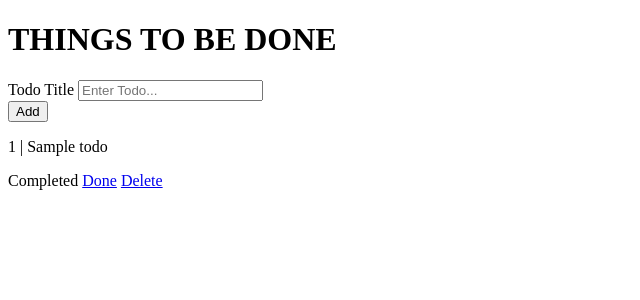
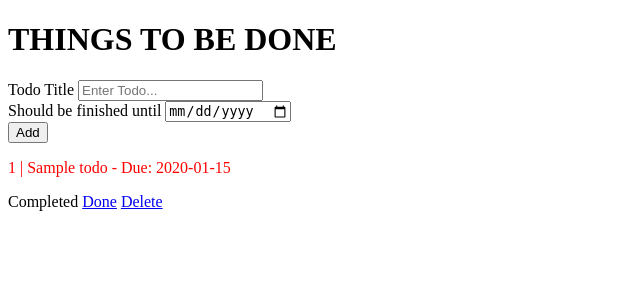
Before and after one commit to wasmachihdo/PROJEKT, a Flask app: page / in a window 1280 px wide. Shown: the top 300 px of the page, without its empty margins (0-640 px from the left). Run offline with Flask 3, Linux system fonts and the light colour scheme; tables that the repository leaves empty hold one stand-in row (values such as "Sample post").

Commit message:
Ablaufdatum und rote Schrift hinzugefügt

```diff
--- a/app.py
+++ b/app.py
@@ -22,19 +22,21 @@ class Todo(db.Model): #Tabellendaten: ID, Titel, Ablaufdatum
     complete: Mapped[bool] = mapped_column(db.Boolean, default=False)
 
 #--------------------------------------------------------------------------------------------------------------------------------------------------
-#QUERY MODELS -> 24.11
-
+#QUERY MODELS
 @app.route('/')
 def index(): #alle Tasks
     todo_list = Todo.query.all() #Liste generieren
-    return render_template("base.html", todo_list=todo_list) # HTML in Template-Dateien ausgelagert und mit render_template versendet
+    current_date = datetime.datetime.now() #aktuelles Datum soll mit Eingabe verglichen werden
+    return render_template("base.html", todo_list=todo_list, current_date=current_date) # HTML in Template-Dateien ausgelagert und mit render_template versendet
 
 #--------------------------------------------------------------------------------------------------------------------------------------------------
-#Task hinzufügen
+#Task und Datum hinzufügen
 @app.route("/add", methods=["POST"])
 def add():
     title = request.form.get("title")
-    new_todo = Todo(title=title)
+    due_str = request.form.get("due")  #Datum als String erhalten
+    due_date = datetime.datetime.strptime(due_str, "%Y-%m-%d") if due_str else None #Datum wird konvertieren aus dem String, falls vorhanden
+    new_todo = Todo(title=title, due=due_date)
     db.session.add(new_todo)
     db.session.commit()
     return redirect(url_for("index"))
@@ -59,12 +61,6 @@ def delete(todo_id):
     return redirect(url_for("index"))
 
 
-
-
-#--------------------------------------------------------------------------------------------------------------------------------------------------
-#datetime
-
-
 #--------------------------------------------------------------------------------------------------------------------------------------------------
 
 if __name__ == "__main__":
--- a/templates/base.html
+++ b/templates/base.html
@@ -18,9 +18,9 @@
             <label for="title">Todo Title</label>
             <input type="text" name="title" placeholder="Enter Todo...">
             <br>
-           <!-- <label for="title">Should be finished until</label>
+            <label for="due">Should be finished until</label>
             <input type="date" name="due" placeholder="Enter date...">
-            <br> -->
+            <br>
             <button type="submit">Add</button>
         </div>
     </form>
@@ -28,8 +28,12 @@
 
 
    <!--Jinja for loop -->
+
 {% for todo in todo_list %}
-        <p> {{todo.id}} | {{ todo.title }}  </p>
+    <p style="{{ 'color: red;' if todo.due and todo.due < current_date else '' }}">
+        {{ todo.id }} | {{ todo.title }}
+        {% if todo.due %} - Due: {{ todo.due.strftime('%Y-%m-%d') }} {% endif %}
+    </p>
 
     {% if todo.complete == False %}    <!--Completed / Not Completed Button -->
         <span>Not Completed</span>
@@ -38,9 +42,8 @@
     {% endif %}
     <a href="/update/{{ todo.id }}">Done</a>  <!--Task fertig Button und Verweis auf Main Page -->
     <a href="/delete/{{ todo.id }}">Delete</a>  <!--Löschen Button und Verweis auf Main Page -->
+{% endfor %}
 
-
-    {% endfor %}
 
 </body>
 </html>
```
Lines whose indentation alone changed are shown as unchanged.
